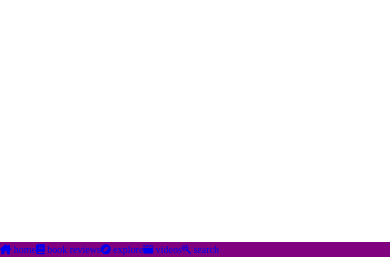
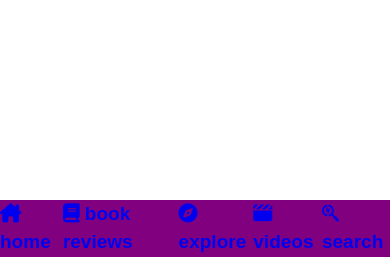
Before and after one commit to ashikmr/project_nanyang, a Django app: page / in a window 390 px wide. Shown: the part 587-844 px from the top of the page. Run offline with Django 3.2, Linux system fonts and the light colour scheme; some libraries are stand-ins or nearby versions; some web fonts are replaced.

Commit message:
Specified font-family and font-size to the mobile_navbar_links.

```diff
--- a/blogapp/static/blogapp/css/main.css
+++ b/blogapp/static/blogapp/css/main.css
@@ -361,8 +361,16 @@ Source: https://www.npmjs.com/package/rfs
     /* makes sure the element is at least as wide as its container */
     min-width: 100%;
     /* add a horizontal scroll bar, when the content overflows at the
-       left and right edges.*/
+       left and right edges. */
     overflow-x: auto;
+    font-family: "Source Sans Pro", sans-serif;
+    font-weight: 700;
+    font-size: calc(1.365rem + 1.38vw);
+  }
+}
+@media (max-width: 768px) and (min-width: 1200px) {
+  .bottom_navbar_mobile {
+    font-size: 2.4rem;
   }
 }
 
--- a/src/scss/layout/_navbar_mobile.scss
+++ b/src/scss/layout/_navbar_mobile.scss
@@ -30,7 +30,9 @@ Source: https://www.npmjs.com/package/rfs
     /* makes sure the element is at least as wide as its container */
     min-width: 100%;
     /* add a horizontal scroll bar, when the content overflows at the
-       left and right edges.*/
+       left and right edges. */
     overflow-x: auto;
+    @include abs.font-type(c.$s_sans_font, c.$bld);
+    @include font-size(2.4rem);
   }
 }
```
Also changed, not shown: 1 other file.
